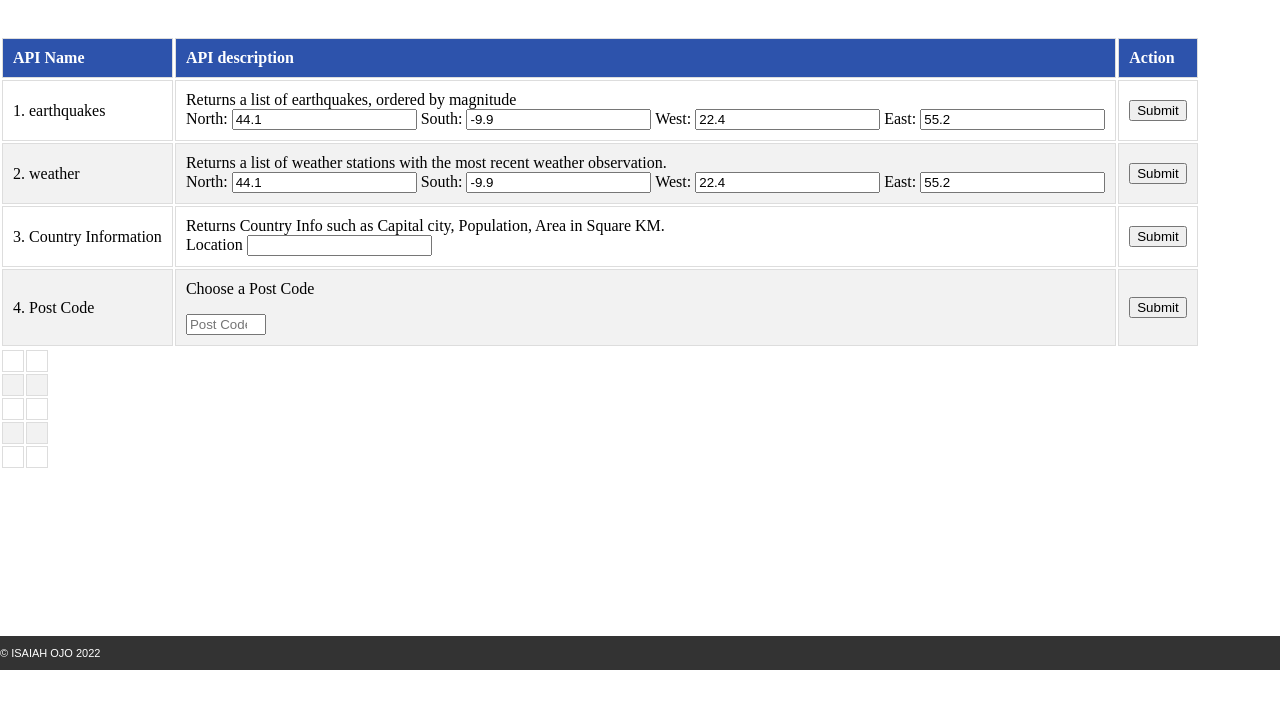
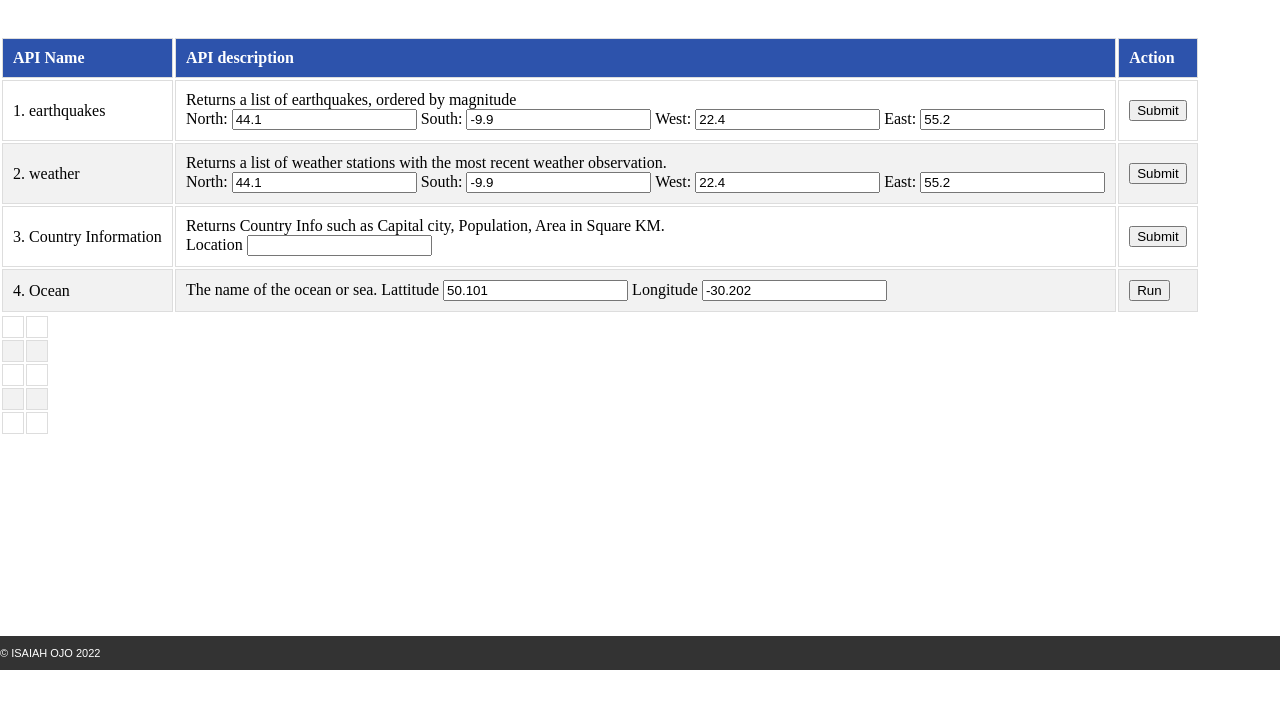
Before and after one commit to LafyOjo/isaiahOjo, a plain HTML site: page task1/geonamesExample/geonamesExample/index.html in a window 1280 px wide. Shown: the part 64-772 px from the top of the page. Drawn offline with nearby package versions, Linux system fonts and the light colour scheme.

Commit message:
Update index.html
ocean

```diff
--- a/task1/geonamesExample/geonamesExample/index.html
+++ b/task1/geonamesExample/geonamesExample/index.html
@@ -91,19 +91,18 @@
 					</td>
 				</tr>
 				<tr>
-					<td class = "apiName">4. Post Code</td>
-					<td class = "apiDescription>
-						<p>Choose a Post Code</p>
-						<form>
-							<input id="postcode" type="number" value="" name="postcode" placeholder="Post Code" min="0"
-								max="10000">
-						</form>
+					<td>4. Ocean</td>
+					<td>
+						The name of the ocean or sea.
+						<label for="lattitude">Lattitude</label>
+						<input id="lattitude" name="lattitude" type="number" step="0.01" value="50.101">
+						<label for="longitude">Longitude</label>
+						<input id="longitude" name="longitude" type="number" step="0.01" value="-30.202">
 					</td>
 					<td>
-						<input id="pcButton" type="submit" value="Submit">
+						<button id="ocean">Run</button>
 					</td>
 				</tr>
-
 			</tbody>
 
 		</table>
```
